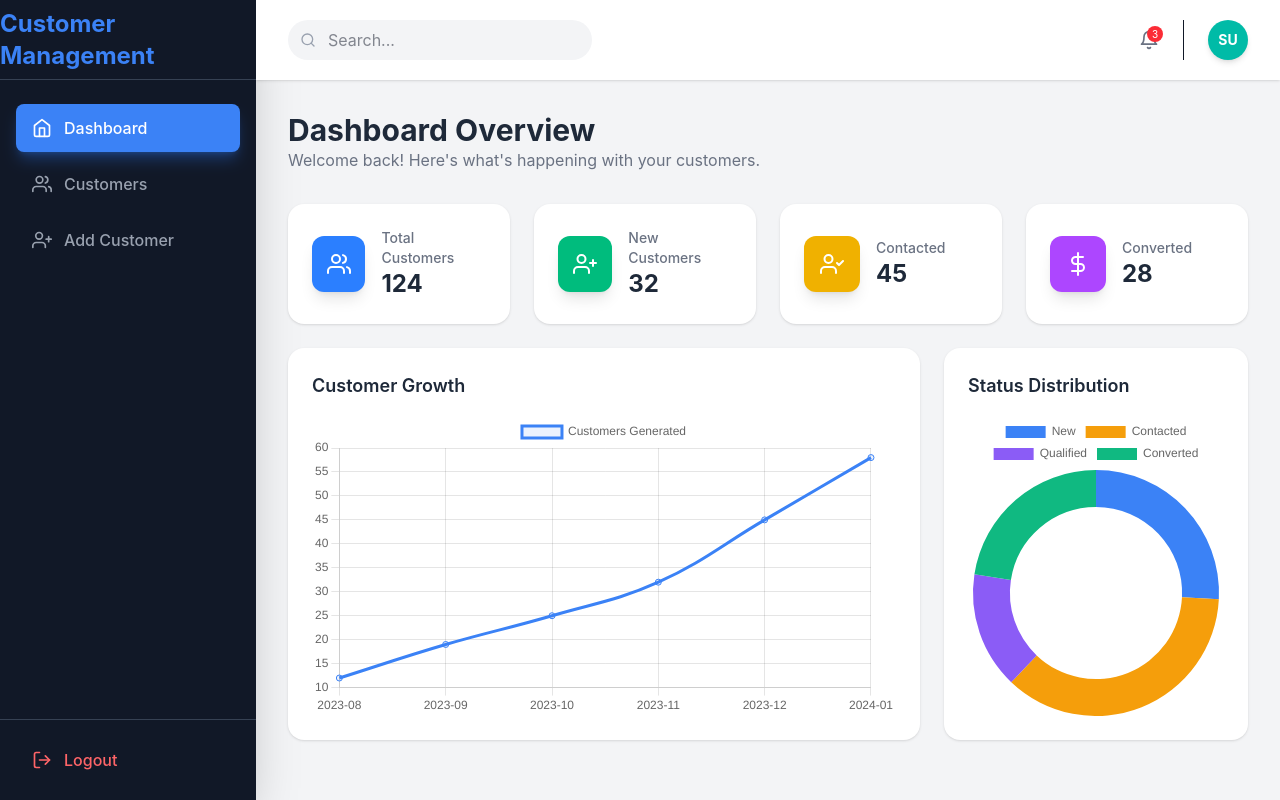
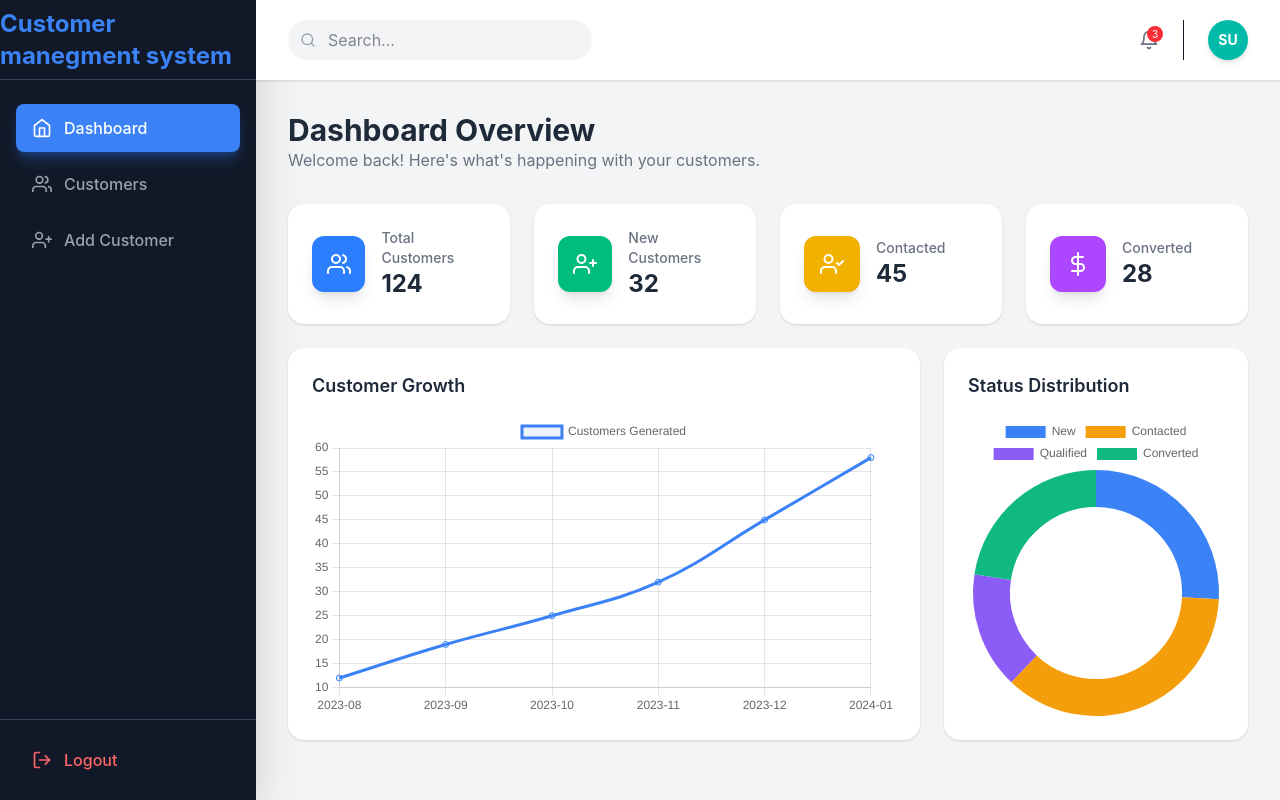
Before and after one commit to adu-pawar/FUTURE_FS_02, a React (Vite) app in the folder client/: page / in a window 1280 px wide. Built offline with nearby package versions, Linux system fonts and the light colour scheme; sample sign-in values are in the browser's storage.

Commit message:
Update Sidebar title

```diff
--- a/client/src/components/Sidebar.jsx
+++ b/client/src/components/Sidebar.jsx
@@ -22,7 +22,7 @@ const Sidebar = () => {
     <div className="flex h-screen w-64 flex-col justify-between bg-dark text-white shadow-2xl">
       <div>
         <div className="flex h-20 items-center justify-center border-b border-gray-700">
-          <h1 className="text-2xl font-bold text-primary">Customer Management</h1>
+          <h1 className="text-2xl font-bold text-primary">Customer manegment system</h1>
         </div>
         <nav className="mt-6 flex flex-col gap-2 px-4">
           {navItems.map((item) => (
```
